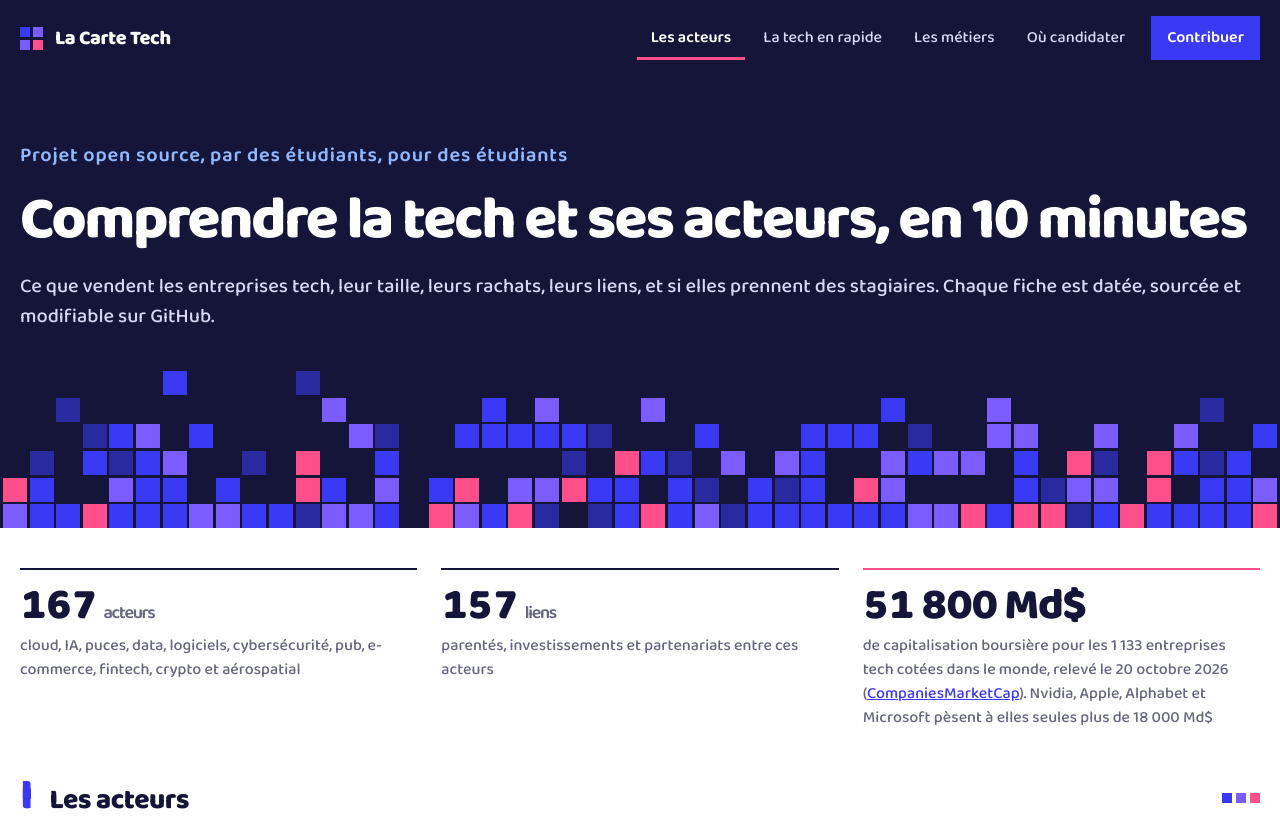
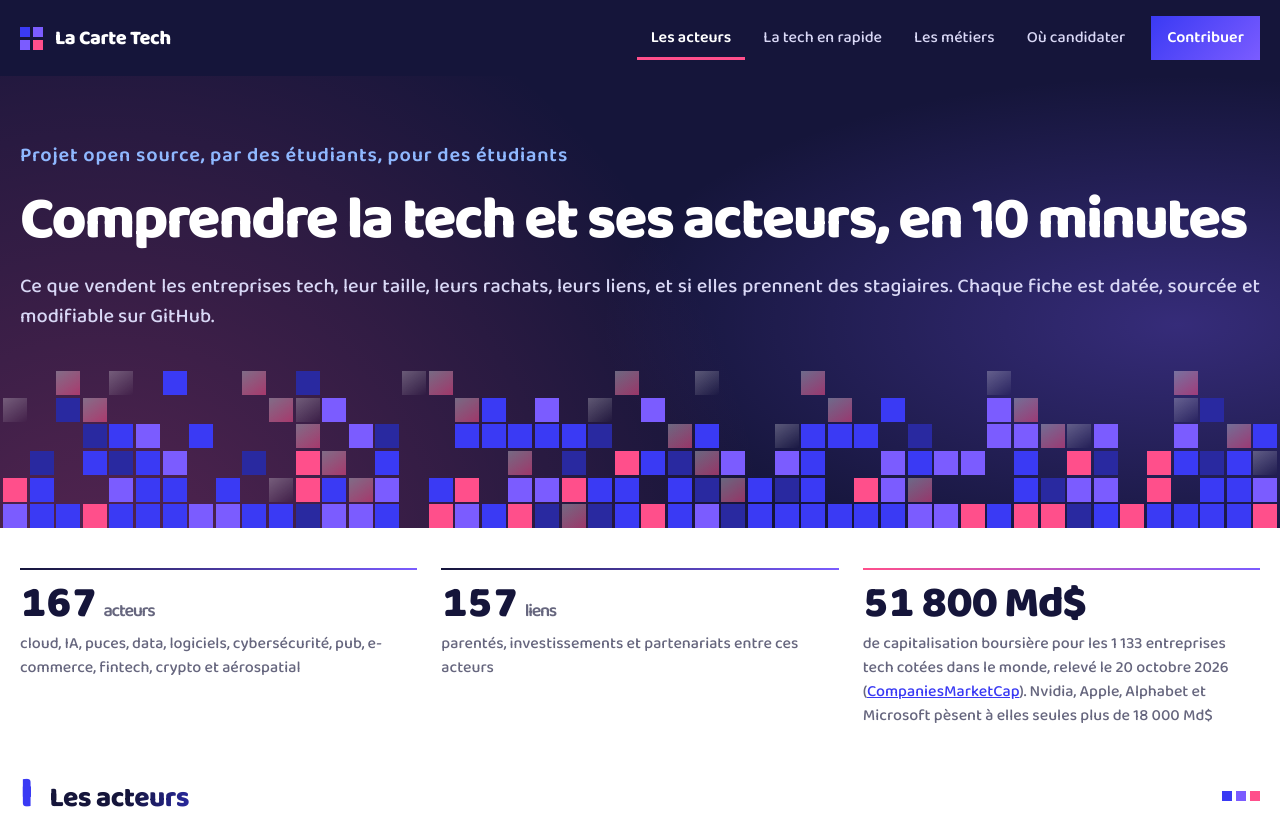
Before and after one commit to eliotkoz-dev/la-carte-tech, a website: page site/index.html in a window 1280 px wide. Shown: the top 825 px of the page. Drawn offline with Linux system fonts and the light colour scheme; no server answers.

Commit message:
Animation des carrés réservée à l'accueil, texte justifié sans césure, dégradés doux
Co-Authored-By: Claude Sonnet 5.5 <noreply@anthropic.com>
Claude-Session: https://claude.ai/code/session_01HVZGUx1fbgR7LwDNEAT1UP

```diff
--- a/site/assets/style.css
+++ b/site/assets/style.css
@@ -1998,7 +1998,7 @@ button {
   .hero .chapo {
     animation-delay: 0.38s;
   }
-  .mosaique span {
+  .hero .mosaique span {
     animation: carre 0.8s var(--douce) both;
     animation-delay: calc(0.25s + var(--o, 0) * 1ms);
   }
@@ -2062,3 +2062,70 @@ button {
   position: relative;
   z-index: 1;
 }
+
+/* Texte justifié, sans césure */
+.page p,
+.page li,
+.hero .chapo {
+  text-align: justify;
+  hyphens: none;
+  -webkit-hyphens: none;
+}
+.page .tuile p,
+.page .chiffre p,
+.page .legende-carte p,
+.page .pied,
+.page .titre-section p,
+.page .discret,
+.page [class*='legende'] p,
+.page .notion-tete p {
+  text-align: left;
+}
+
+/* Dégradés doux, comme sur Novaterra : lueurs dans l'en-tête, boutons, filets et carrés */
+.hero {
+  background: radial-gradient(
+      circle at 8% 115%,
+      rgba(255, 79, 139, 0.28),
+      rgba(255, 79, 139, 0) 52%
+    ),
+    radial-gradient(ellipse 45% 55% at 92% 55%, rgba(123, 92, 255, 0.32), rgba(123, 92, 255, 0)),
+    var(--nuit);
+}
+.nav a.bouton-nav,
+.bouton-rose {
+  background-image: linear-gradient(135deg, var(--bleu), var(--violet));
+}
+.nav a.bouton-nav:hover {
+  background-image: linear-gradient(135deg, var(--violet), var(--rose));
+}
+.chiffre {
+  border-top: 0;
+  position: relative;
+}
+.chiffre::before {
+  content: '';
+  position: absolute;
+  inset: 0 0 auto 0;
+  height: 2px;
+  background: linear-gradient(90deg, var(--encre), var(--violet));
+}
+.chiffre.rose::before {
+  background: linear-gradient(90deg, var(--rose), var(--violet));
+}
+.mosaique span:nth-child(7n + 3)[style] {
+  background-image: linear-gradient(145deg, rgba(255, 255, 255, 0.35), rgba(255, 79, 139, 0.55));
+}
+.mosaique span:nth-child(11n + 5)[style] {
+  background-image: linear-gradient(145deg, rgba(255, 255, 255, 0.28), rgba(0, 0, 0, 0));
+}
+.envol span {
+  background-image: linear-gradient(145deg, rgba(255, 255, 255, 0.3), rgba(255, 79, 139, 0.45));
+}
+.titre-section.grand h1,
+.titre-section h2 {
+  background: linear-gradient(100deg, var(--encre) 55%, var(--bleu-fonce));
+  -webkit-background-clip: text;
+  background-clip: text;
+  -webkit-text-fill-color: transparent;
+}
--- a/site/index.html
+++ b/site/index.html
@@ -14,7 +14,7 @@
 <meta property="og:image:height" content="630">
 <meta name="twitter:card" content="summary_large_image">
 <link rel="icon" href="assets/favicon.svg" type="image/svg+xml">
-<link rel="stylesheet" href="assets/style.css?v=4c6add15">
+<link rel="stylesheet" href="assets/style.css?v=1481bb11">
 </head>
 <body>
 <header class="entete">
```
Also changed, not shown: site/candidater.html (+1 -1 lines), site/metiers.html (+1 -1 lines), site/tech.html (+1 -1 lines).
